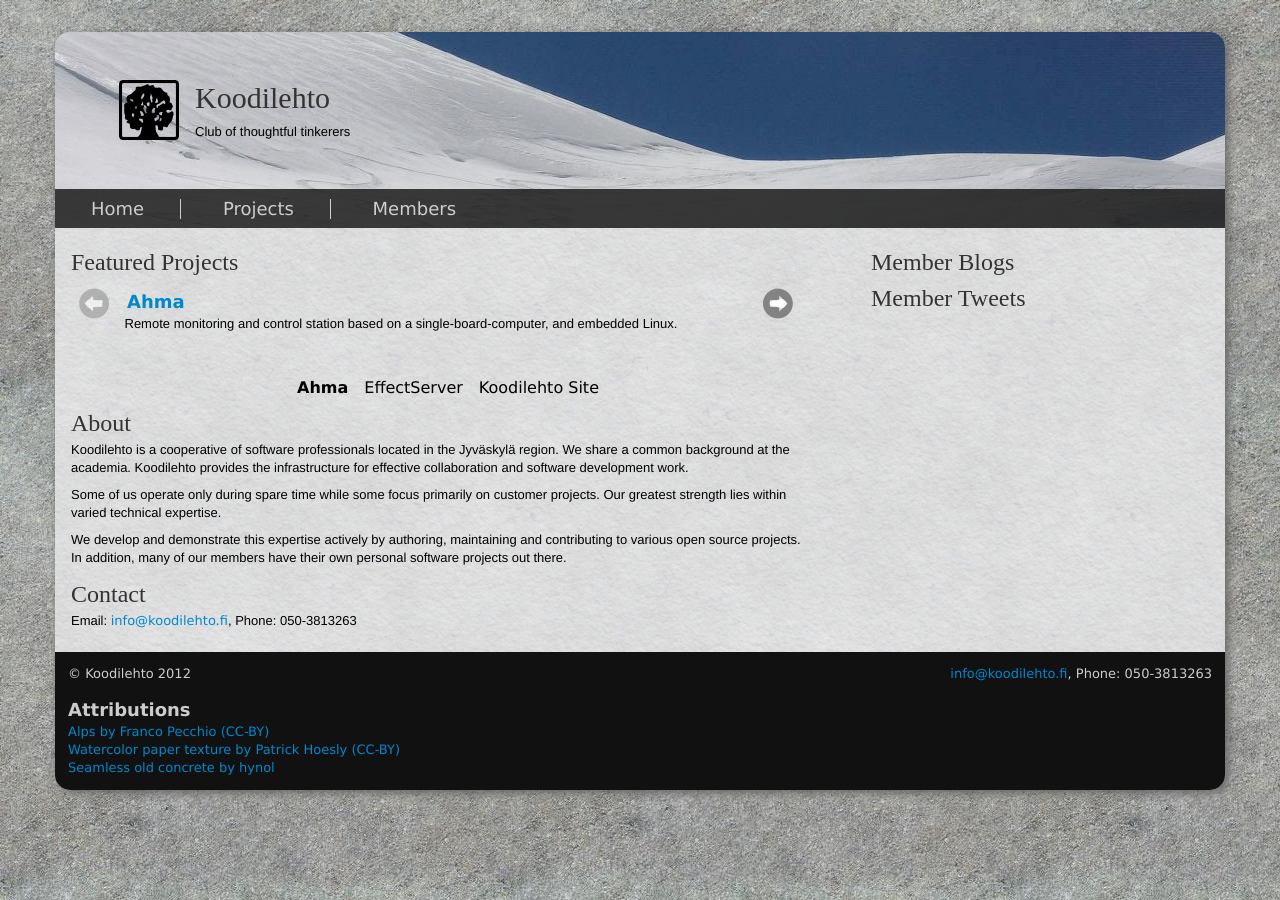
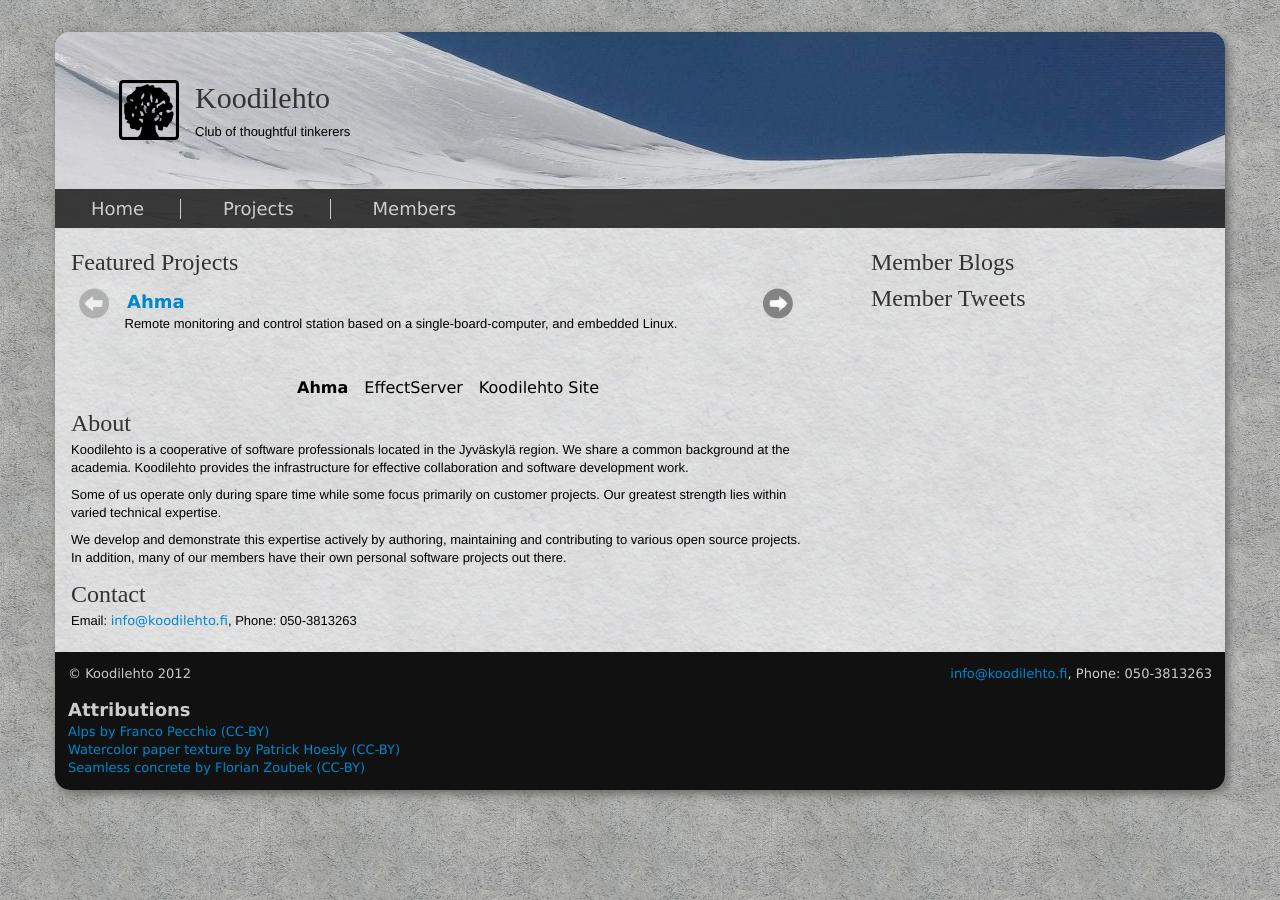
Before and after one commit to koodilehto/koodilehto-site, a Jekyll site: the page built from index.html, in a window 1280 px wide. Built offline with Jekyll 4.4.1, drawn with Linux system fonts in a browser that asks for light colours; some web fonts are replaced.

Commit message:
Background image license was unclear, replaced with another CC-BY image

```diff
--- a/_layouts/layout.html
+++ b/_layouts/layout.html
@@ -65,7 +65,7 @@
                 <h3>Attributions</h3>
                 <div><a href=" http://de.fotopedia.com/items/flickr-161058424">Alps by Franco Pecchio (CC-BY)</a></div>
                 <div><a href="http://www.flickr.com/photos/zooboing/4182512221/">Watercolor paper texture by Patrick Hoesly (CC-BY)</a></div>
-                <div><a href="http://www.sharecg.com/v/445/gallery/6/Texture/Seamless-old-concrete ">Seamless old concrete by hynol</a></div>
+		<div><a href="http://bitandartat.deviantart.com/#/d3j1yyy">Seamless concrete by Florian Zoubek (CC-BY)</a></div>
             </div>
         </footer>
     </div>
```
Also changed, not shown: images/concrete.jpg.
